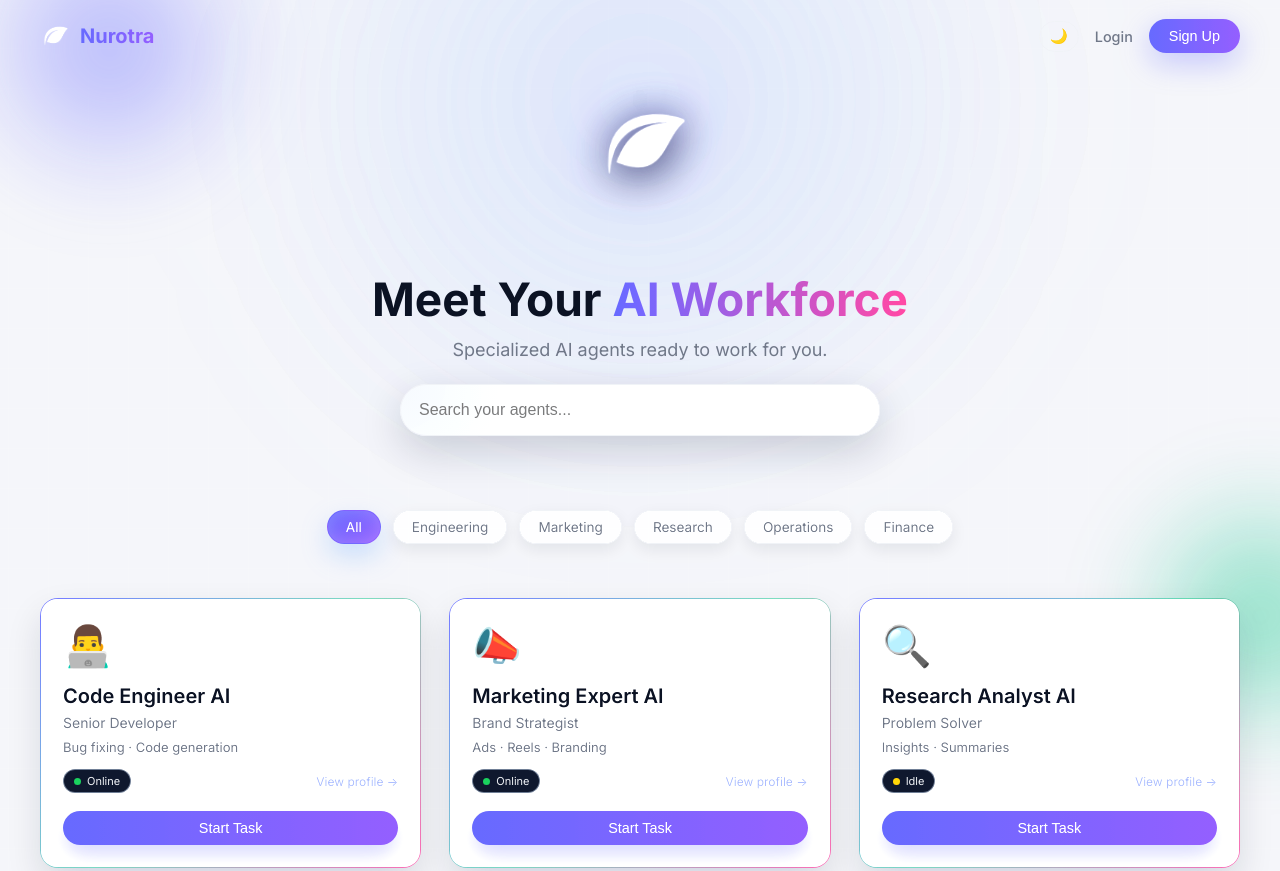
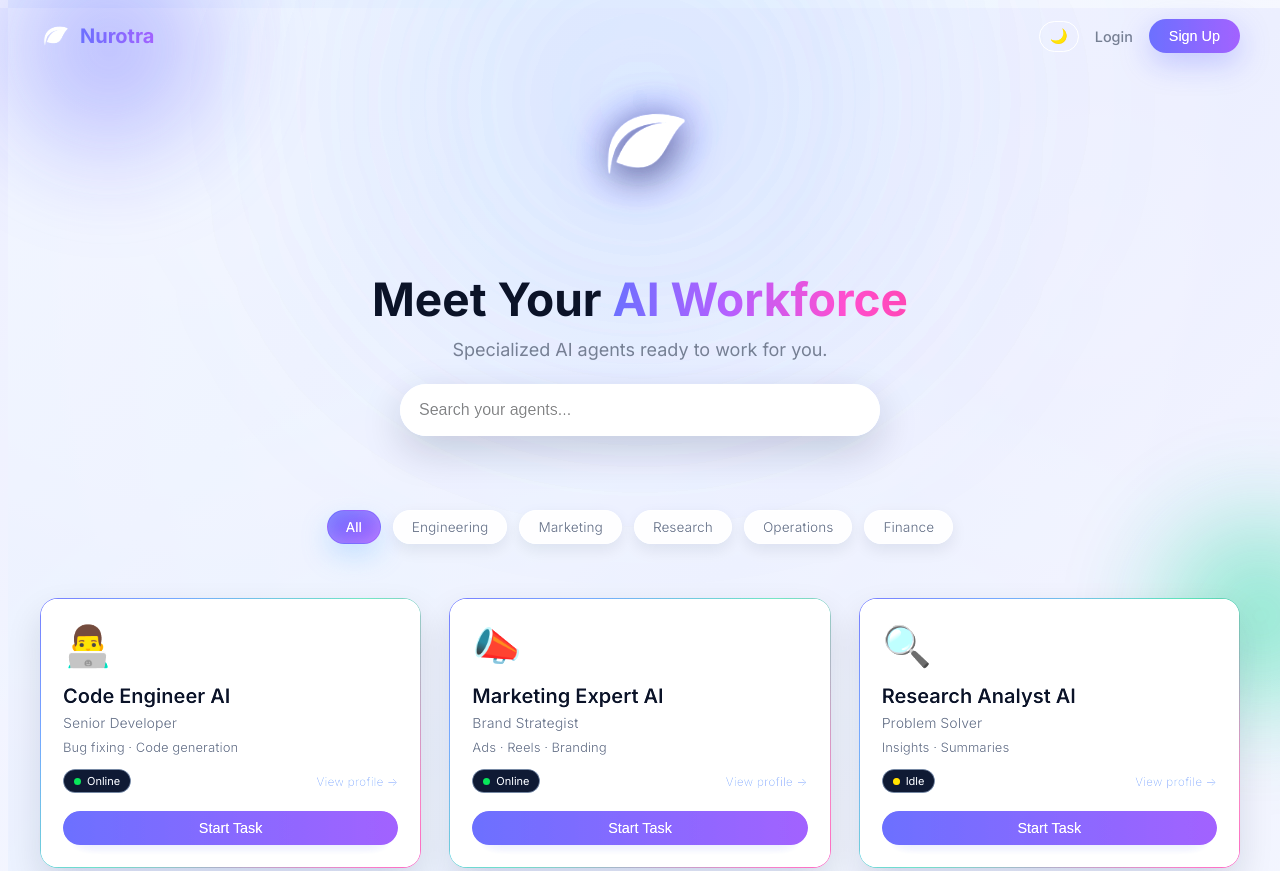
Before and after one commit to anujtiwari1406/Nurotra-Project, a plain HTML site: page Index.html in a window 1280 px wide. Shown: the top 871 px of the page. Drawn offline with Linux system fonts and the light colour scheme.

Commit message:
modified:   Index.html 	modified:   style.css

```diff
--- a/style.css
+++ b/style.css
@@ -47,10 +47,7 @@
 /* BACKGROUND */
 body {
   font-family: "Inter", system-ui, -apple-system, BlinkMacSystemFont, sans-serif;
-  background:
-  radial-gradient(circle at 40% 0%, rgba(90,150,255,0.35), transparent 55%),
-  radial-gradient(circle at 80% 40%, rgba(0,140,255,0.18), transparent 70%),
-  linear-gradient(to bottom, #fafdff, #e8f3ff 45%, #dcecff 100%);
+
 
   color: var(--text-main);
   min-height: 100vh;
@@ -68,6 +65,23 @@ body {
     animation: gridMove 25s linear infinite;
 
 }
+
+/* TRUE PREMIUM LIGHT BACKGROUND */
+/* ULTRA PREMIUM LIGHT MODE BACKGROUND */
+:root:not([data-theme="dark"]) body {
+  background:
+    radial-gradient(circle at 15% 10%, rgba(130,160,255,0.55), rgba(255,255,255,0) 70%),
+    radial-gradient(circle at 85% 20%, rgba(180,120,255,0.45), rgba(255,255,255,0) 75%),
+    radial-gradient(circle at 50% 95%, rgba(120,220,255,0.45), rgba(255,255,255,0) 70%),
+    linear-gradient(to bottom right, #eef2ff, #e6ecff, #f5f7ff);
+
+  background-blend-mode: screen;
+  background-size: cover;
+  filter: brightness(1.12) saturate(1.22);
+}
+
+
+
 .background-glow {
   position: fixed;
   top: -200px;
```
Also changed, not shown: Index.html (+1 -0 lines).
